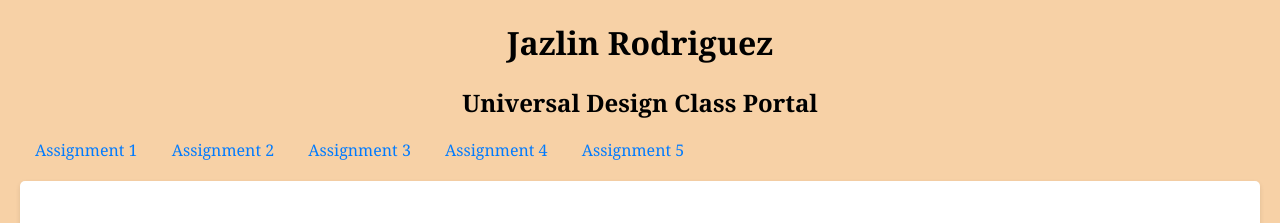
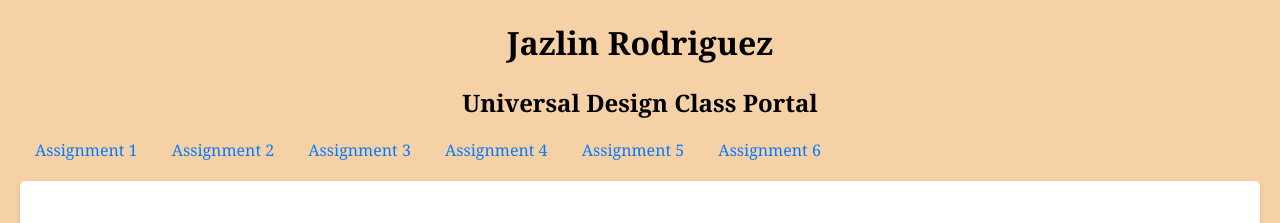
Before and after one commit to jaro6332/Jazlin-universal-design, a plain HTML site: page index.html in a window 1280 px wide. Shown: the top 223 px of the page. Drawn offline with Linux system fonts and the light colour scheme.

Commit message:
main nav update

```diff
--- a/index.html
+++ b/index.html
@@ -44,7 +44,7 @@
     <a href="pdfs\unidesignlab1.pdf">Assignment 3</a>
     <a href="https://jaro6332.github.io/Jazlin-universal-design/assignment4">Assignment 4</a>
     <a href="https://jaro6332.github.io/Jazlin-universal-design/lab5">Assignment 5</a>
-
+    <a href="https://jaro6332.github.io/Jazlin-universal-design/lab6">Assignment 6</a>
 </nav>
 
 <section>
```
